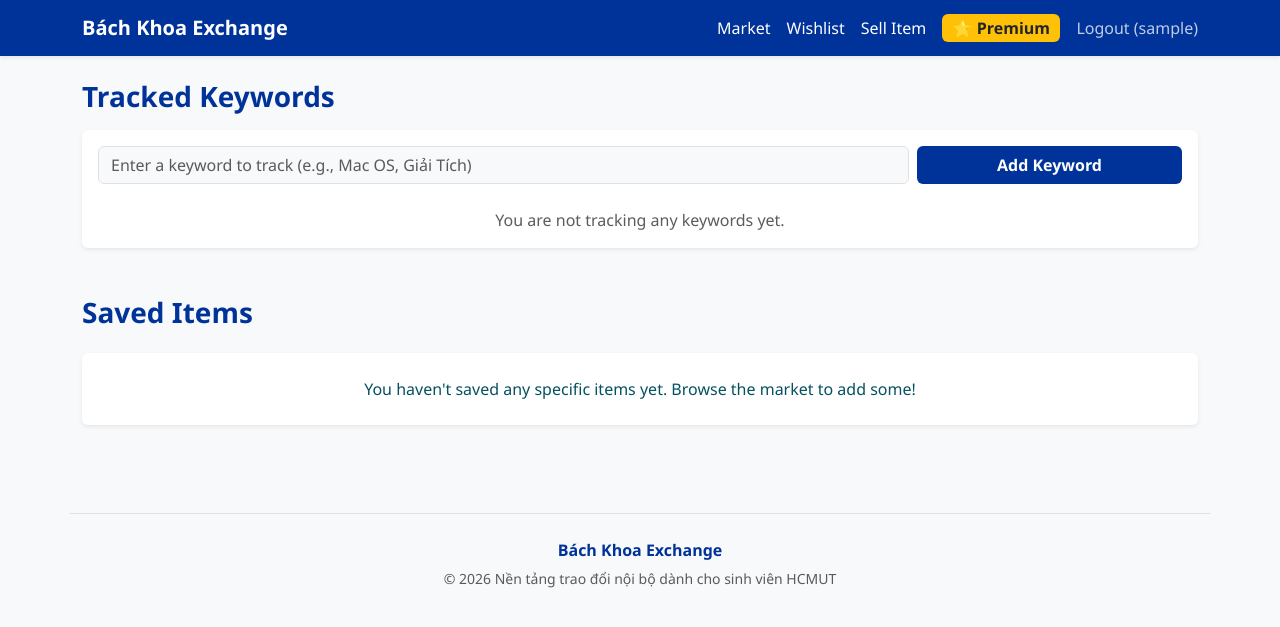
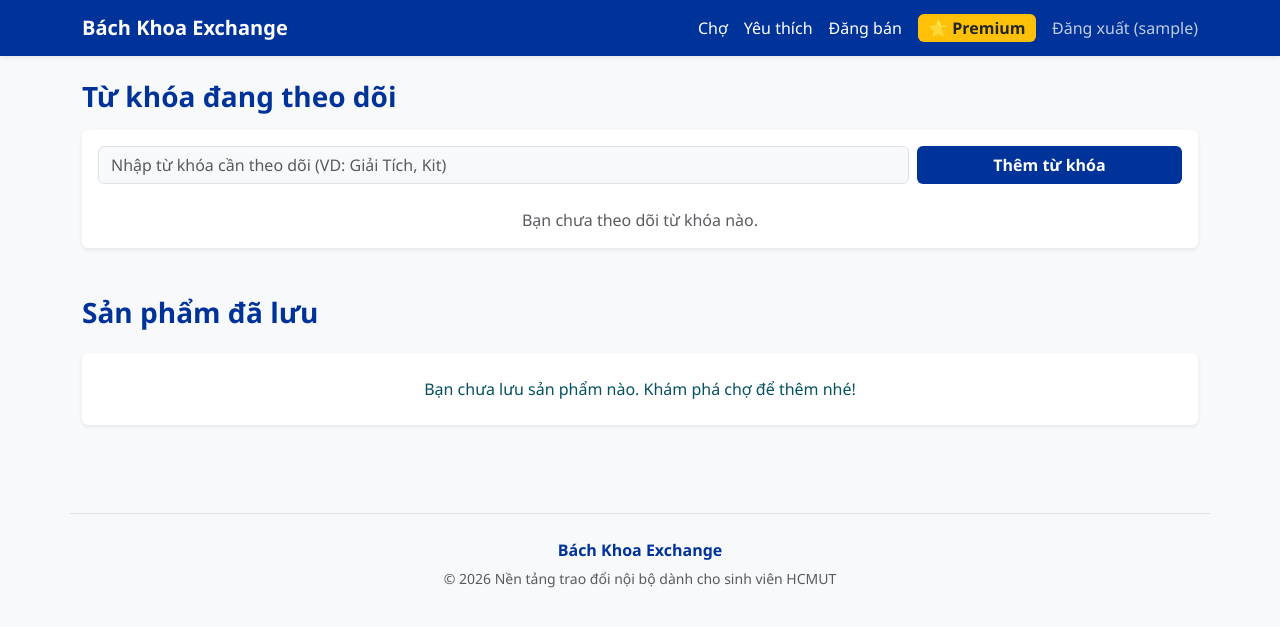
Before and after one commit to TCL03-HCMUT/Entrepreneurship-project, a Flask app: page /wishlist in a window 1280 px wide. Shown: the top 627 px of the page. Run offline with Flask 3, Linux system fonts and the light colour scheme; the visitor is signed in with stand-in values (Sample User, id 1); data that the repository does not hold is empty.

Commit message:
final changes

```diff
--- a/app.py
+++ b/app.py
@@ -1,10 +1,15 @@
 from flask import Flask, render_template, request, redirect, url_for, session, flash
 import sqlite3
 import os
+from werkzeug.utils import secure_filename
 
 app = Flask(__name__)
 app.secret_key = 'hcmut_super_secret_key'
 DATABASE = 'hcmut_market.db'
+UPLOAD_FOLDER = 'static/uploads'
+app.config['UPLOAD_FOLDER'] = UPLOAD_FOLDER
+
+os.makedirs(UPLOAD_FOLDER, exist_ok=True)
 
 # --- DATABASE SETUP ---
 def get_db():
@@ -24,7 +29,7 @@ def init_db():
 
         db.execute('''CREATE TABLE IF NOT EXISTS items (
                         id INTEGER PRIMARY KEY AUTOINCREMENT, title TEXT NOT NULL,
-                        category TEXT NOT NULL, price TEXT NOT NULL, contact TEXT NOT NULL,
+                        category TEXT NOT NULL, price TEXT NOT NULL, description TEXT, contact TEXT NOT NULL,
                         image_url TEXT, user_id INTEGER,
                         FOREIGN KEY(user_id) REFERENCES users(id))''')
 
@@ -103,17 +108,17 @@ def register():
         password = request.form['password']
 
         if not email.endswith('@hcmut.edu.vn'):
-            flash('Registration failed: You must use an @hcmut.edu.vn email address.')
+            flash('Đăng ký thất bại: bạn phải dùng email @hcmut.edu.vn.')
             return render_template('register.html')
 
         db = get_db()
         try:
             db.execute('INSERT INTO users (username, email, password) VALUES (?, ?, ?)', (username, email, password))
             db.commit()
-            flash('Registration successful! Please log in.')
+            flash('Đăng ký thành công! Vui lòng đăng nhập.')
             return redirect(url_for('login'))
         except sqlite3.IntegrityError:
-            flash('Username or Email already exists.')
+            flash('Tên đăng nhập hoặc email đã tồn tại.')
 
     return render_template('register.html')
 
@@ -130,7 +135,7 @@ def login():
             session['is_premium'] = user['is_premium']
             return redirect(url_for('index'))
         else:
-            flash('Invalid credentials.')
+            flash('Tên đăng nhập hoặc mật khẩu không đúng.')
     return render_template('login.html')
 
 @app.route('/logout')
@@ -141,26 +146,34 @@ def logout():
 @app.route('/add', methods=['GET', 'POST'])
 def add_item():
     if 'user_id' not in session:
-        flash('Please login to sell items.')
+        flash('Vui lòng đăng nhập để đăng bán sản phẩm.')
         return redirect(url_for('login'))
 
     db = get_db()
     if session.get('is_premium') == 0:
         item_count = db.execute('SELECT COUNT(*) FROM items WHERE user_id = ?', (session['user_id'],)).fetchone()[0]
         if item_count >= 2:
-            flash('Free tier limit reached (Max 2 items). Please upgrade to Premium!')
+            flash('Bạn đã đạt giới hạn gói miễn phí (tối đa 2 sản phẩm). Vui lòng nâng cấp Premium!')
             return redirect(url_for('index'))
 
     if request.method == 'POST':
         title = request.form['title']
         category = request.form['category']
         price = request.form['price']
-        image_url = request.form['image_url']
         contact = request.form['contact']
-        db.execute('INSERT INTO items (title, category, price, image_url, contact, user_id) VALUES (?, ?, ?, ?, ?, ?)',
-                   (title, category, price, image_url, contact, session['user_id']))
+        description = request.form.get('description', '')
+
+        image_url = request.form.get('image_url', '')
+        file = request.files.get('image_file')
+        if file and file.filename != '':
+            filename = secure_filename(file.filename)
+            file.save(os.path.join(app.config['UPLOAD_FOLDER'], filename))
+            image_url = url_for('static', filename='uploads/' + filename)
+
+        db.execute('INSERT INTO items (title, category, price, description, image_url, contact, user_id) VALUES (?, ?, ?, ?, ?, ?, ?)',
+                   (title, category, price, description, image_url, contact, session['user_id']))
         db.commit()
-        flash('Item listed successfully!')
+        flash('Đã đăng sản phẩm thành công!')
         return redirect(url_for('index'))
     return render_template('add_item.html')
 
@@ -194,7 +207,7 @@ def view_wishlist():
 @app.route('/wishlist/add/<int:item_id>', methods=['POST'])
 def add_to_wishlist(item_id):
     if 'user_id' not in session:
-        flash('Please login to use the wishlist.')
+        flash('Vui lòng đăng nhập để sử dụng danh sách yêu thích.')
         return redirect(url_for('login'))
 
     db = get_db()
@@ -202,15 +215,15 @@ def add_to_wishlist(item_id):
     if session.get('is_premium') == 0:
         count = db.execute('SELECT COUNT(*) FROM wishlist WHERE user_id = ?', (session['user_id'],)).fetchone()[0]
         if count >= 5:
-            flash('Free tier limit reached (Max 5 wishlist items). Upgrade to Premium to save more!')
+            flash('Bạn đã đạt giới hạn gói miễn phí (tối đa 5 sản phẩm yêu thích). Nâng cấp Premium để lưu nhiều hơn!')
             return redirect(request.referrer or url_for('index'))
 
     try:
         db.execute('INSERT INTO wishlist (user_id, item_id) VALUES (?, ?)', (session['user_id'], item_id))
         db.commit()
-        flash('Item added to wishlist!')
+        flash('Đã thêm sản phẩm vào danh sách yêu thích!')
     except sqlite3.IntegrityError:
-        flash('Item is already in your wishlist.')
+        flash('Sản phẩm đã có trong danh sách yêu thích của bạn.')
 
     return redirect(request.referrer or url_for('index'))
 
@@ -222,7 +235,7 @@ def remove_from_wishlist(item_id):
     db = get_db()
     db.execute('DELETE FROM wishlist WHERE user_id = ? AND item_id = ?', (session['user_id'], item_id))
     db.commit()
-    flash('Item removed from wishlist.')
+    flash('Đã xóa sản phẩm khỏi danh sách yêu thích.')
 
     return redirect(request.referrer or url_for('view_wishlist'))
 
@@ -237,12 +250,12 @@ def add_alert():
     if session.get('is_premium') == 0:
         count = db.execute('SELECT COUNT(*) FROM alerts WHERE user_id = ?', (session['user_id'],)).fetchone()[0]
         if count >= 1:
-            flash('Free tier limit reached (Max 1 tracked keyword). Please upgrade to Premium!')
+            flash('Bạn đã đạt giới hạn gói miễn phí (tối đa 1 từ khóa theo dõi). Vui lòng nâng cấp Premium!')
             return redirect(request.referrer or url_for('index'))
 
     db.execute('INSERT INTO alerts (user_id, keyword) VALUES (?, ?)', (session['user_id'], keyword))
     db.commit()
-    flash(f'Now tracking keyword: "{keyword}"')
+    flash(f'Đang theo dõi từ khóa: "{keyword}"')
 
     return redirect(request.referrer or url_for('view_wishlist'))
 
@@ -254,7 +267,7 @@ def remove_alert(alert_id):
     db = get_db()
     db.execute('DELETE FROM alerts WHERE id = ? AND user_id = ?', (alert_id, session['user_id']))
     db.commit()
-    flash('Tracked keyword removed.')
+    flash('Đã xóa từ khóa theo dõi.')
     return redirect(request.referrer or url_for('view_wishlist'))
 
 @app.route('/upgrade')
@@ -265,7 +278,7 @@ def upgrade():
     db.execute('UPDATE users SET is_premium = 1 WHERE id = ?', (session['user_id'],))
     db.commit()
     session['is_premium'] = 1
-    flash('You are now a Premium user.')
+    flash('Bạn đã trở thành người dùng Premium.')
     return redirect(url_for('index'))
 
 @app.route('/delete/<int:item_id>', methods=['POST'])
@@ -276,8 +289,25 @@ def delete_item(item_id):
     db.execute('DELETE FROM items WHERE id = ? AND user_id = ?', (item_id, session['user_id']))
     db.execute('DELETE FROM wishlist WHERE item_id = ?', (item_id,))
     db.commit()
-    flash('Item removed.')
+    flash('Đã xóa sản phẩm.')
     return redirect(url_for('index'))
+
+@app.route('/item/<int:item_id>')
+def item_detail(item_id):
+    db = get_db()
+    # Lấy thông tin sản phẩm và tên người bán
+    item = db.execute('''
+        SELECT i.*, u.username
+        FROM items i
+        LEFT JOIN users u ON i.user_id = u.id
+        WHERE i.id = ?
+    ''', (item_id,)).fetchone()
+
+    if not item:
+        flash("Không tìm thấy sản phẩm.")
+        return redirect(url_for('index'))
+
+    return render_template('item_detail.html', item=item)
 
 if __name__ == '__main__':
     if not os.path.exists(DATABASE):
@@ -302,21 +332,10 @@ if __name__ == '__main__':
                             UNIQUE(user_id, item_id))''')
             db.commit()
 
-    app.run(debug=True)
+        try:
+            db.execute('SELECT description FROM items LIMIT 1')
+        except sqlite3.OperationalError:
+            db.execute('ALTER TABLE items ADD COLUMN description TEXT')
+            db.commit()
 
-@app.route('/item/<int:item_id>')
-def item_detail(item_id):
-    db = get_db()
-    # Lấy thông tin sản phẩm và tên người bán
-    item = db.execute('''
-        SELECT i.*, u.username
-        FROM items i
-        JOIN users u ON i.user_id = u.id
-        WHERE i.id = ?
-    ''', (item_id,)).fetchone()
-
-    if not item:
-        flash("Không tìm thấy sản phẩm.")
-        return redirect(url_for('index'))
-
-    return render_template('item_detail.html', item=item)
+    app.run(host='0.0.0.0', port=5000, debug=True)
--- a/templates/base.html
+++ b/templates/base.html
@@ -52,23 +52,23 @@
       <div class="container">
         <a class="navbar-brand fw-bold" href="/">Bách Khoa Exchange</a>
         <div class="d-flex align-items-center">
-          <a class="nav-link text-white me-3" href="/">Market</a>
+          <a class="nav-link text-white me-3" href="/">Chợ</a>
           {% if session.user_id %}
-          <a class="nav-link text-white me-3" href="/wishlist">Wishlist</a>
-          <a class="nav-link text-white me-3" href="/add">Sell Item</a>
+          <a class="nav-link text-white me-3" href="/wishlist">Yêu thích</a>
+          <a class="nav-link text-white me-3" href="/add">Đăng bán</a>
           {% if session.is_premium == 0 %}
           <a class="btn btn-warning btn-sm fw-bold me-3" href="/upgrade"
-            >⭐ Upgrade</a
+            >⭐ Nâng cấp</a
           >
           {% else %}
           <span class="badge bg-warning text-dark me-3 fs-6">⭐ Premium</span>
           {% endif %}
           <a class="nav-link text-white opacity-75" href="/logout"
-            >Logout ({{ session.username }})</a
+            >Đăng xuất ({{ session.username }})</a
           >
           {% else %}
-          <a class="nav-link text-white me-3" href="/login">Login</a>
-          <a class="btn btn-outline-light btn-sm" href="/register">Register</a>
+          <a class="nav-link text-white me-3" href="/login">Đăng nhập</a>
+          <a class="btn btn-outline-light btn-sm" href="/register">Đăng ký</a>
           {% endif %}
         </div>
       </div>
@@ -80,7 +80,7 @@
         class="alert alert-warning shadow-sm alert-dismissible fade show"
         role="alert"
       >
-        <strong>Notice:</strong> {{ messages[0] }}
+        <strong>Thông báo:</strong> {{ messages[0] }}
       </div>
       {% endif %} {% endwith %} {% block content %}{% endblock %}
     </div>
--- a/templates/wishlist.html
+++ b/templates/wishlist.html
@@ -1,6 +1,6 @@
 {% extends "base.html" %} {% block content %} {% if notifications %}
 <div class="alert alert-success shadow-sm border-0 mb-4">
-  <h6 class="fw-bold">Wishlist Keyword Matches Found!</h6>
+  <h6 class="fw-bold">Đã tìm thấy thông báo từ khóa!</h6>
   <ul class="mb-0">
     {% for note in notifications %}
     <li>{{ note }}</li>
@@ -10,7 +10,7 @@
 {% endif %}
 
 <div class="d-flex justify-content-between align-items-center mb-3">
-  <h3 class="hcmut-text fw-bold m-0">Tracked Keywords</h3>
+  <h3 class="hcmut-text fw-bold m-0">Từ khóa đang theo dõi</h3>
 </div>
 
 <div class="card shadow-sm border-0 mb-5 p-3 bg-white">
@@ -20,13 +20,13 @@
         type="text"
         name="keyword"
         class="form-control bg-light"
-        placeholder="Enter a keyword to track (e.g., Mac OS, Giải Tích)"
+        placeholder="Nhập từ khóa cần theo dõi (VD: Giải Tích, Kit)"
         required
       />
     </div>
     <div class="col-md-3">
       <button type="submit" class="btn hcmut-bg text-white fw-bold w-100">
-        Add Keyword
+        Thêm từ khóa
       </button>
     </div>
   </form>
@@ -39,20 +39,20 @@
       <span class="fw-bold">🔍 {{ alert.keyword }}</span>
       <form action="/remove_alert/{{ alert.id }}" method="POST" class="m-0">
         <button type="submit" class="btn btn-sm btn-outline-danger">
-          Remove
+          Xóa
         </button>
       </form>
     </li>
     {% else %}
     <div class="text-muted text-center mt-2">
-      You are not tracking any keywords yet.
+      Bạn chưa theo dõi từ khóa nào.
     </div>
     {% endfor %}
   </ul>
 </div>
 
 <div class="d-flex justify-content-between align-items-center mb-4">
-  <h3 class="hcmut-text fw-bold m-0">Saved Items</h3>
+  <h3 class="hcmut-text fw-bold m-0">Sản phẩm đã lưu</h3>
 </div>
 
 <div class="row">
@@ -66,7 +66,7 @@
         alt="{{ item.title }}"
       />
       {% else %}
-      <div class="no-img-placeholder rounded-top">No Image Provided</div>
+      <div class="no-img-placeholder rounded-top">Chưa có hình ảnh</div>
       {% endif %}
 
       <div class="card-body">
@@ -75,7 +75,7 @@
         <h6 class="card-subtitle mb-3 text-danger fw-bold">
           {{ item.price }} VND
         </h6>
-        <p class="card-text mb-1"><strong>Contact:</strong></p>
+        <p class="card-text mb-1"><strong>Liên hệ:</strong></p>
         <span class="badge bg-secondary fs-6">{{ item.contact }}</span>
       </div>
 
@@ -88,7 +88,7 @@
           class="m-0 w-100"
         >
           <button type="submit" class="btn btn-sm btn-outline-danger w-100">
-            Remove from Wishlist
+            Xóa khỏi Yêu thích
           </button>
         </form>
       </div>
@@ -97,7 +97,7 @@
   {% else %}
   <div class="col-12">
     <div class="alert alert-info bg-white border-0 shadow-sm text-center py-4">
-      You haven't saved any specific items yet. Browse the market to add some!
+      Bạn chưa lưu sản phẩm nào. Khám phá chợ để thêm nhé!
     </div>
   </div>
   {% endfor %}
```
Also changed, not shown: templates/add_item.html (+11 -3 lines), templates/index.html (+7 -5 lines), templates/item_detail.html (+12 -6 lines), static/uploads/OIP-3621928345.jpg (added), static/uploads/translated_image_en.png (added).
